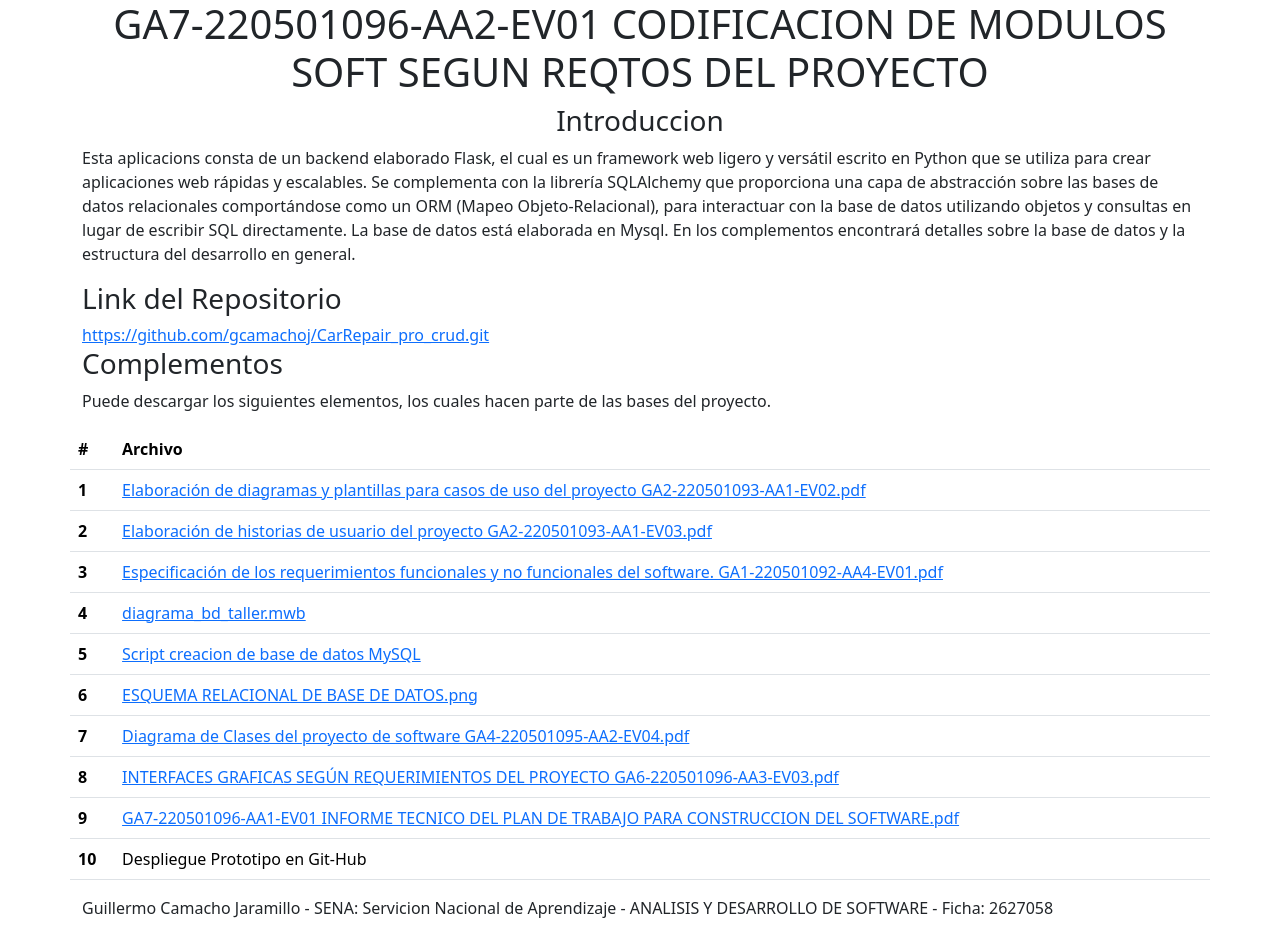
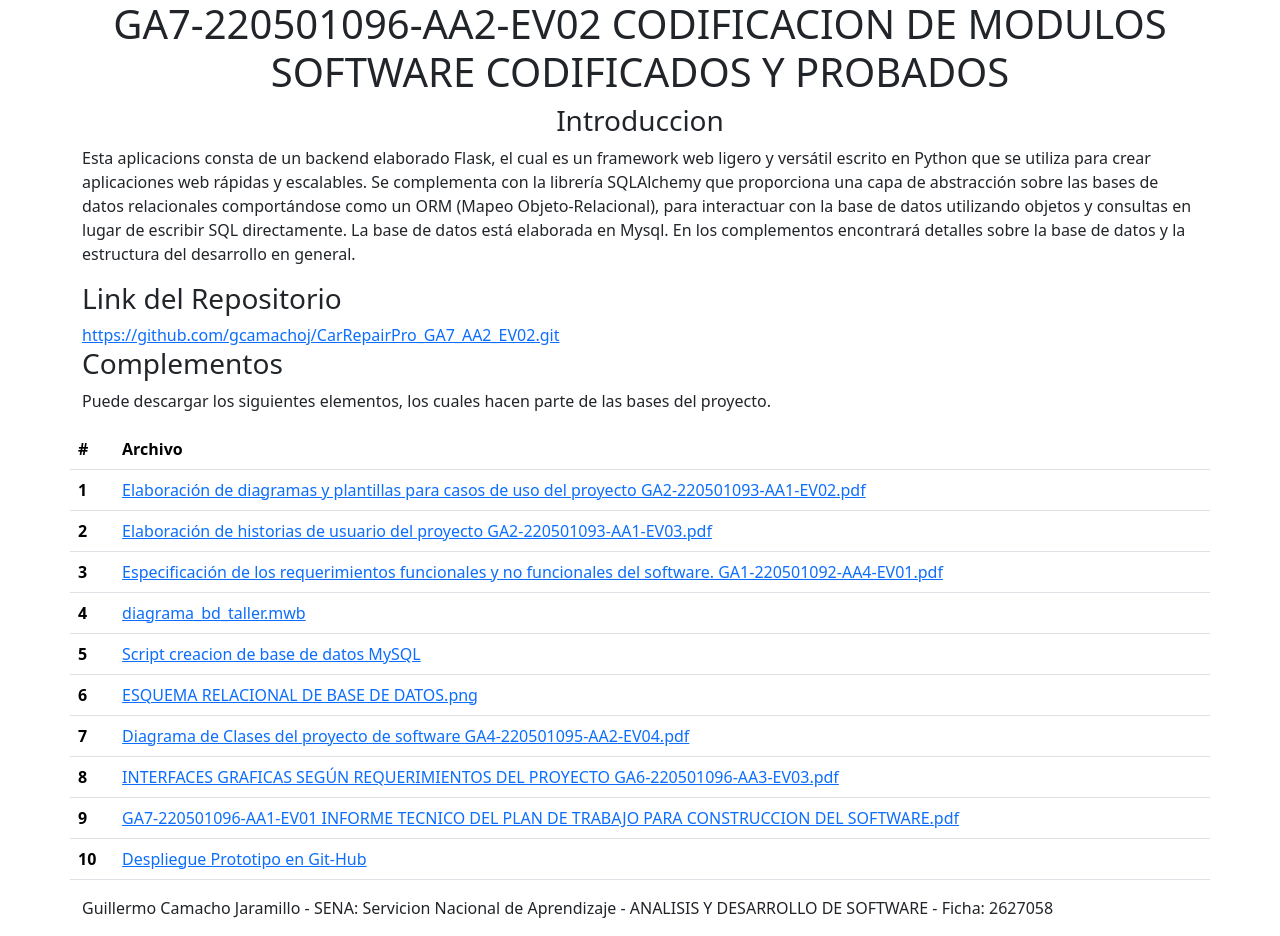
Before and after one commit to gcamachoj/CarRepairPro_GA7_AA2_EV02, a Flask app: page / in a window 1280 px wide. Run offline with Flask 3, Linux system fonts and the light colour scheme; parts of the project's set-up code (start-up, migrations or seed data) failed here and were passed over.

Commit message:
Correccion en archivo index, en link del despliegue de Prototipo

```diff
--- a/templates/index.html
+++ b/templates/index.html
@@ -9,7 +9,7 @@
 <body>
 <div class="container">
     <div class="row">
-        <h1 class="text-center">GA7-220501096-AA2-EV01 CODIFICACION DE MODULOS  SOFT SEGUN REQTOS DEL PROYECTO</h1>
+        <h1 class="text-center">GA7-220501096-AA2-EV02 CODIFICACION DE MODULOS  SOFTWARE CODIFICADOS Y PROBADOS</h1>
         <h3 class="text-center">Introduccion</h3>
 
 
@@ -19,7 +19,7 @@
         </div>
         <div class="col">
             <h3>Link del Repositorio</h3>
-            <a href="https://github.com/gcamachoj/CarRepair_pro_crud.git">https://github.com/gcamachoj/CarRepair_pro_crud.git</a>
+            <a href="https://github.com/gcamachoj/CarRepairPro_GA7_AA2_EV02.git">https://github.com/gcamachoj/CarRepairPro_GA7_AA2_EV02.git</a>
             </div>
 
     <div class="row">
@@ -89,9 +89,11 @@
 
                 <tr>
                     <th scope="row">10</th>
-                    <td><a href="https://gcamachoj.github.io/CarRepairPro/"></a>Despliegue Prototipo en Git-Hub</td>
+                    <td><a href="https://gcamachoj.github.io/CarRepairPro/">Despliegue Prototipo en Git-Hub</a></td>
 
                 </tr>
+
+
             </tbody>
 
         </table>
```
